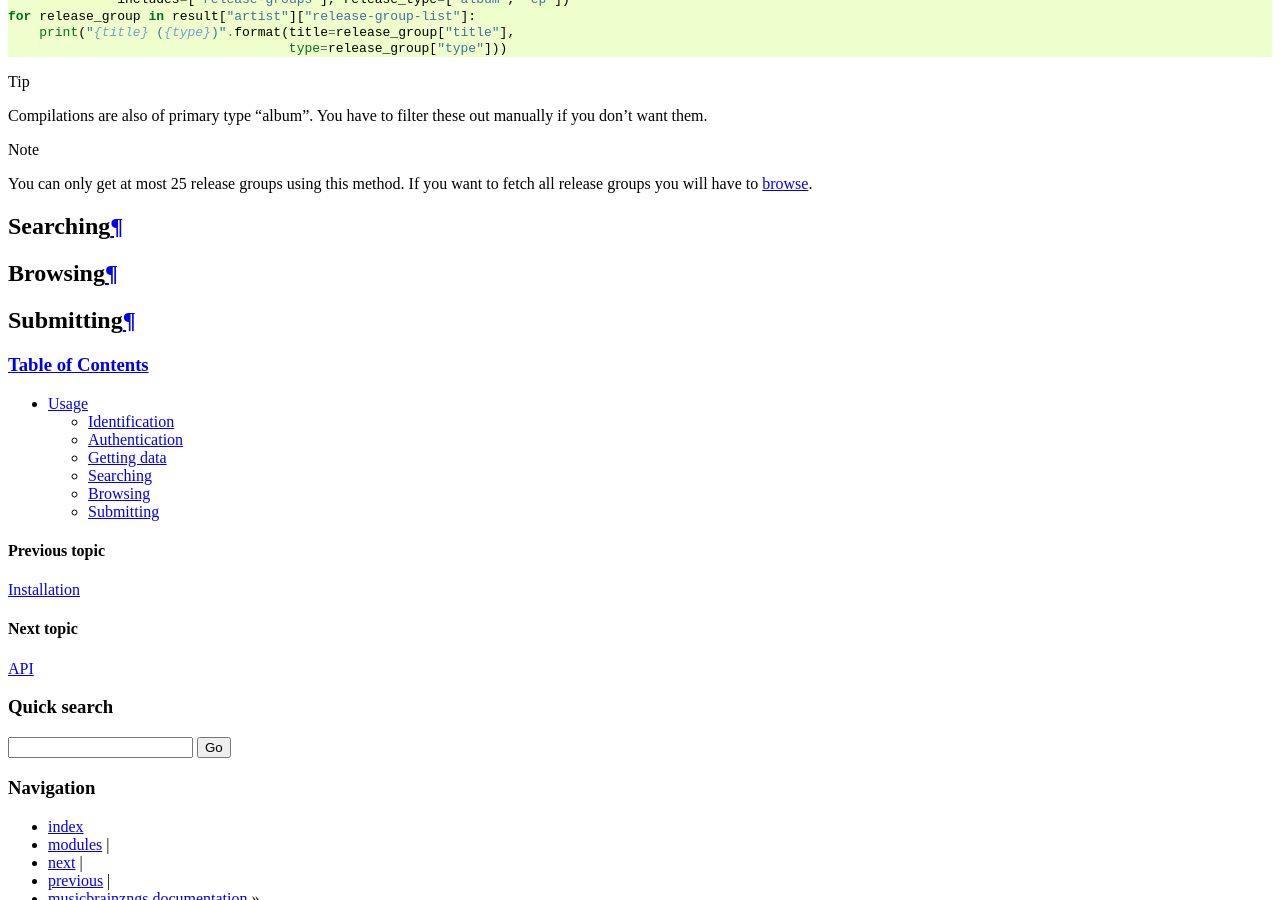
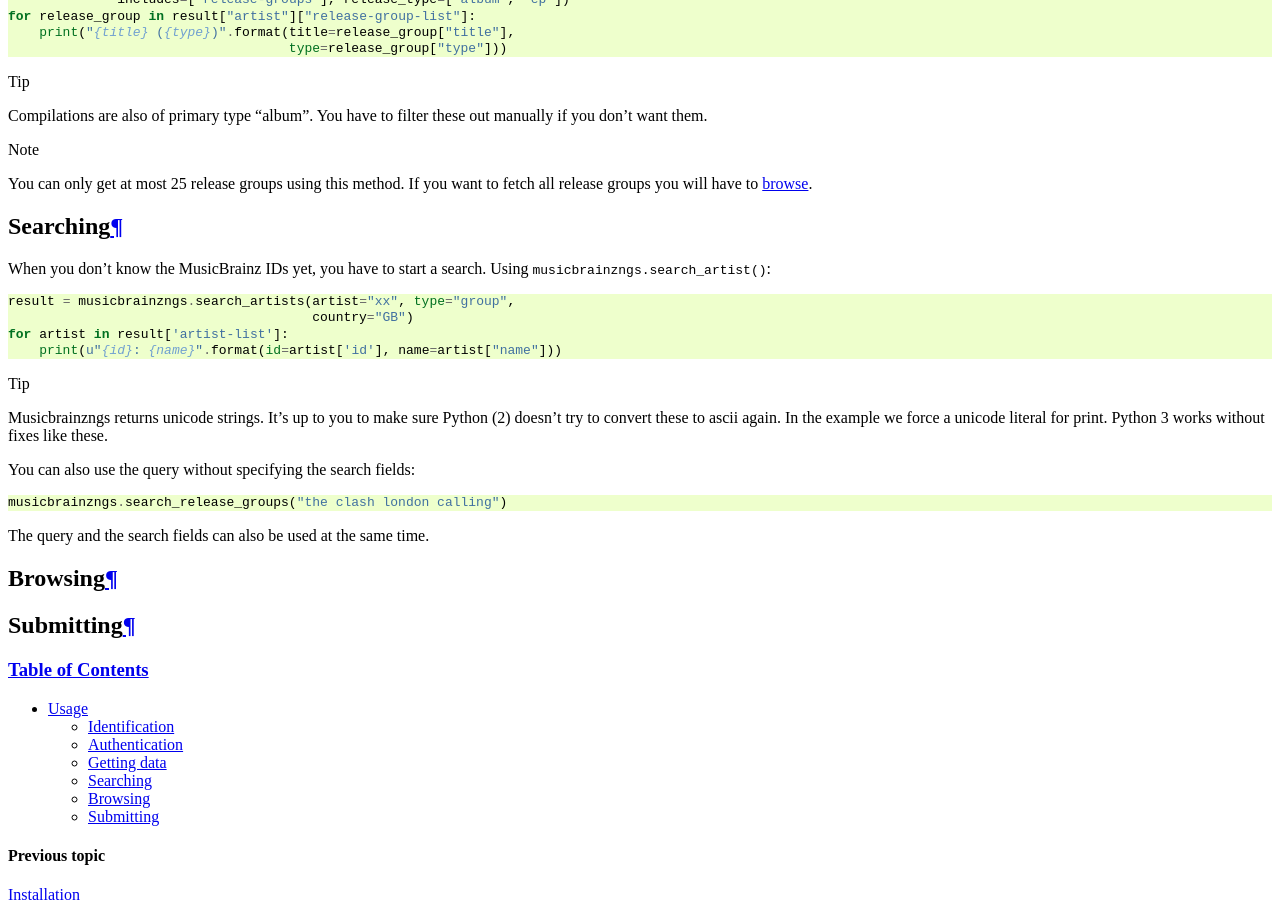
Before and after one commit to alastair/python-musicbrainzngs, a Sphinx documentation site: the page built from docs/usage.rst, in a window 1280 px wide and 900 px high, scrolled down 895 px. Built offline with Sphinx 7.4.7, drawn with Linux system fonts in a browser that asks for light colours; the version number could not be read and is left out.

Commit message:
add searching usage
Signed-off-by: Johannes Dewender <github@JonnyJD.net>

```diff
--- a/docs/usage.rst
+++ b/docs/usage.rst
@@ -71,6 +71,25 @@
 Searching
 ---------
 
+When you don't know the MusicBrainz IDs yet, you have to start a search.
+Using :func:`musicbrainzngs.search_artist`::
+
+  result = musicbrainzngs.search_artists(artist="xx", type="group",
+                                         country="GB")
+  for artist in result['artist-list']:
+      print(u"{id}: {name}".format(id=artist['id'], name=artist["name"]))
+
+.. tip:: Musicbrainzngs returns unicode strings.
+   It's up to you to make sure Python (2) doesn't try to convert these
+   to ascii again. In the example we force a unicode literal for print.
+   Python 3 works without fixes like these.
+
+You can also use the query without specifying the search fields::
+
+  musicbrainzngs.search_release_groups("the clash london calling")
+
+The query and the search fields can also be used at the same time.
+
 Browsing
 --------
 
```
